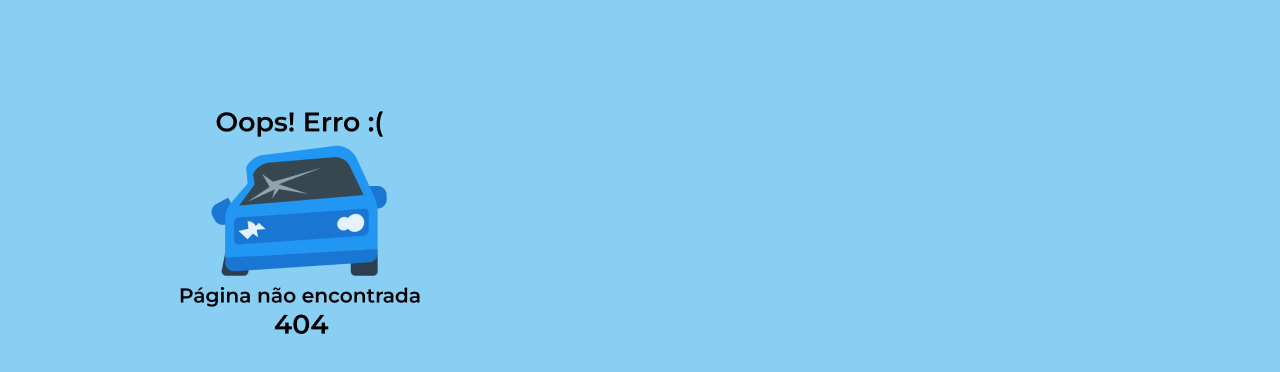
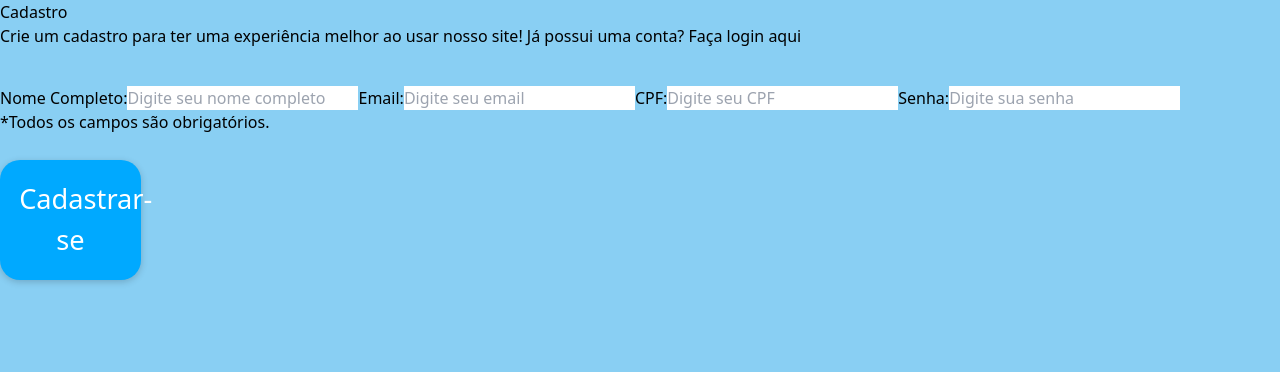
Before and after one commit to felipesora/sprint4-frontend, a Next.js app in the folder carro-seguro/: page /cadastro in a window 1280 px wide. Before the commit this address had no page. Shown: the top 372 px of the page. Built offline with nearby package versions, Linux system fonts and the light colour scheme.

Commit message:
Criando página de cadastro

```diff
--- /dev/null
+++ b/carro-seguro/src/app/cadastro/page.tsx
@@ -0,0 +1,89 @@
+// Arquivo: Cadastro/page.tsx
+"use client";
+
+import Link from "next/link";
+import { useState } from "react";
+import { useRouter } from "next/navigation";
+import { cadastrarUsuario } from "../../services/conta/api";
+
+export default function Cadastro() {
+  const [nome, setNome] = useState("");
+  const [email, setEmail] = useState("");
+  const [cpf, setCpf] = useState("");
+  const [senha, setSenha] = useState("");
+  const router = useRouter();
+
+  async function handleCadastro(event: React.FormEvent) {
+    event.preventDefault();
+
+    // Monta o objeto do usuário com as propriedades corretas
+    const usuario = {
+      emailUsuario: email,
+      nmUsuario: nome,
+      senhaUsuario: senha,
+      usCPF: cpf,
+    };
+
+    try {
+      await cadastrarUsuario(usuario);
+      alert("Cadastro realizado com sucesso!");
+      router.push("/");
+    } catch (error) {
+      console.error("Erro ao cadastrar:", error);
+      alert("Erro ao cadastrar! Verifique os dados e tente novamente.");
+    }
+  }
+
+  return (
+    <div className="container_cadastro">
+      <h1 className="titulo_form_cadastro">Cadastro</h1>
+      <div className="div_texto_cadastro">
+        <p>Crie um cadastro para ter uma experiência melhor ao usar nosso site! Já possui uma conta? <Link href='/' className='link_form_cadastro'>Faça login aqui</Link></p>
+        <form onSubmit={handleCadastro}>
+          <label htmlFor="nome" className="texto_form_cadastro">Nome Completo:</label>
+          <input
+            type="text"
+            id="nome"
+            value={nome}
+            className="input input_cadastro"
+            onChange={(e) => setNome(e.target.value)}
+            required
+            placeholder="Digite seu nome completo"
+          />
+          <label htmlFor="email" className="texto_form_cadastro">Email:</label>
+          <input
+            type="email"
+            id="email"
+            value={email}
+            className="input input_cadastro"
+            onChange={(e) => setEmail(e.target.value)}
+            required
+            placeholder="Digite seu email"
+          />
+          <label htmlFor="cpf" className="texto_form_cadastro">CPF:</label>
+          <input
+            type="text"
+            id="cpf"
+            value={cpf}
+            className="input input_cadastro"
+            onChange={(e) => setCpf(e.target.value)}
+            required
+            placeholder="Digite seu CPF"
+          />
+          <label htmlFor="senha" className="texto_form_cadastro">Senha:</label>
+          <input
+            type="password"
+            id="senha"
+            value={senha}
+            className="input input_cadastro"
+            onChange={(e) => setSenha(e.target.value)}
+            required
+            placeholder="Digite sua senha"
+          />
+          <p className="campos_obrigatorios">*Todos os campos são obrigatórios.</p>
+          <button type="submit" className="button botao_cadastro">Cadastrar-se</button>
+        </form>
+      </div>
+    </div>
+  );
+}
```
